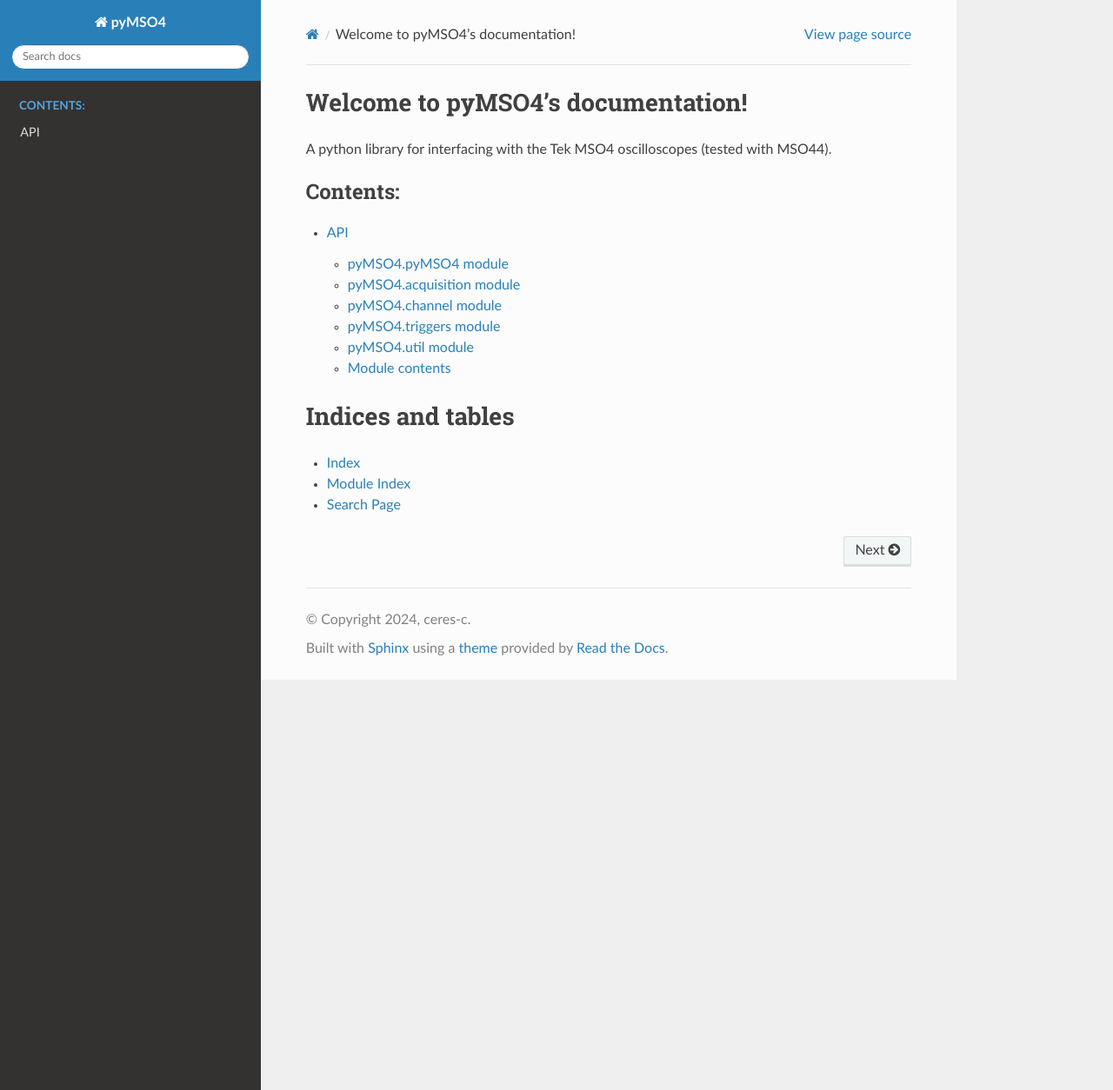
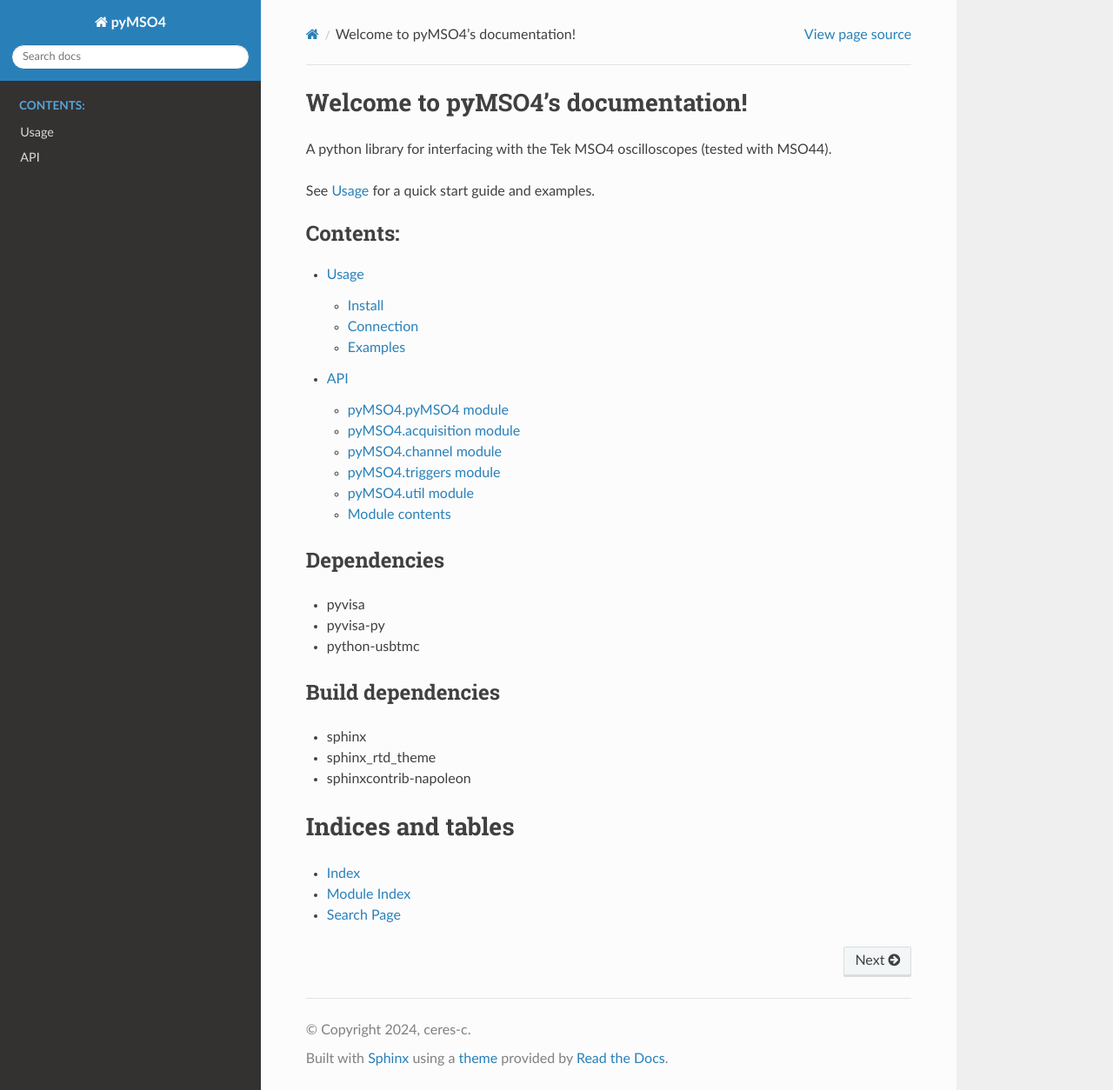
Before and after one commit to ceres-c/pyMSO4, a Sphinx documentation site: the page built from docs/index.rst, in a window 1280 px wide and 1254 px high. Shown: the whole window at 87% size. Built offline with Sphinx 7.4.7 and the Read the Docs theme 2.0.0, drawn with Linux system fonts in a browser that asks for light colours.

Commit message:
Updated docs with usage & examples

```diff
--- a/docs/index.rst
+++ b/docs/index.rst
@@ -1,19 +1,31 @@
-.. pyMSO4 documentation master file, created by
-   sphinx-quickstart on Tue Feb 13 23:24:19 2024.
-   You can adapt this file completely to your liking, but it should at least
-   contain the root `toctree` directive.
-
 Welcome to pyMSO4's documentation!
 ==================================
 
 A python library for interfacing with the Tek MSO4 oscilloscopes (tested with
 MSO44).
 
+See :doc:`usage` for a quick start guide and examples.
+
 .. toctree::
    :maxdepth: 2
    :caption: Contents:
 
-   modules
+   usage
+   api
+
+
+Dependencies
+------------
+- pyvisa
+- pyvisa-py
+- python-usbtmc
+
+Build dependencies
+------------------
+- sphinx
+- sphinx_rtd_theme
+- sphinxcontrib-napoleon
+
 
 Indices and tables
 ==================
--- a/requirements.txt
+++ b/requirements.txt
@@ -1,2 +1,3 @@
 pyvisa
 pyvisa_py
+python-usbtmc
```
Also changed, not shown: README.md (+1 -31 lines), docs/usage.rst (added, +84 -0 lines), docs/_static/cw305_connection.jpg (added), docs/api.rst (renamed from docs/modules.rst), 3 other files.
